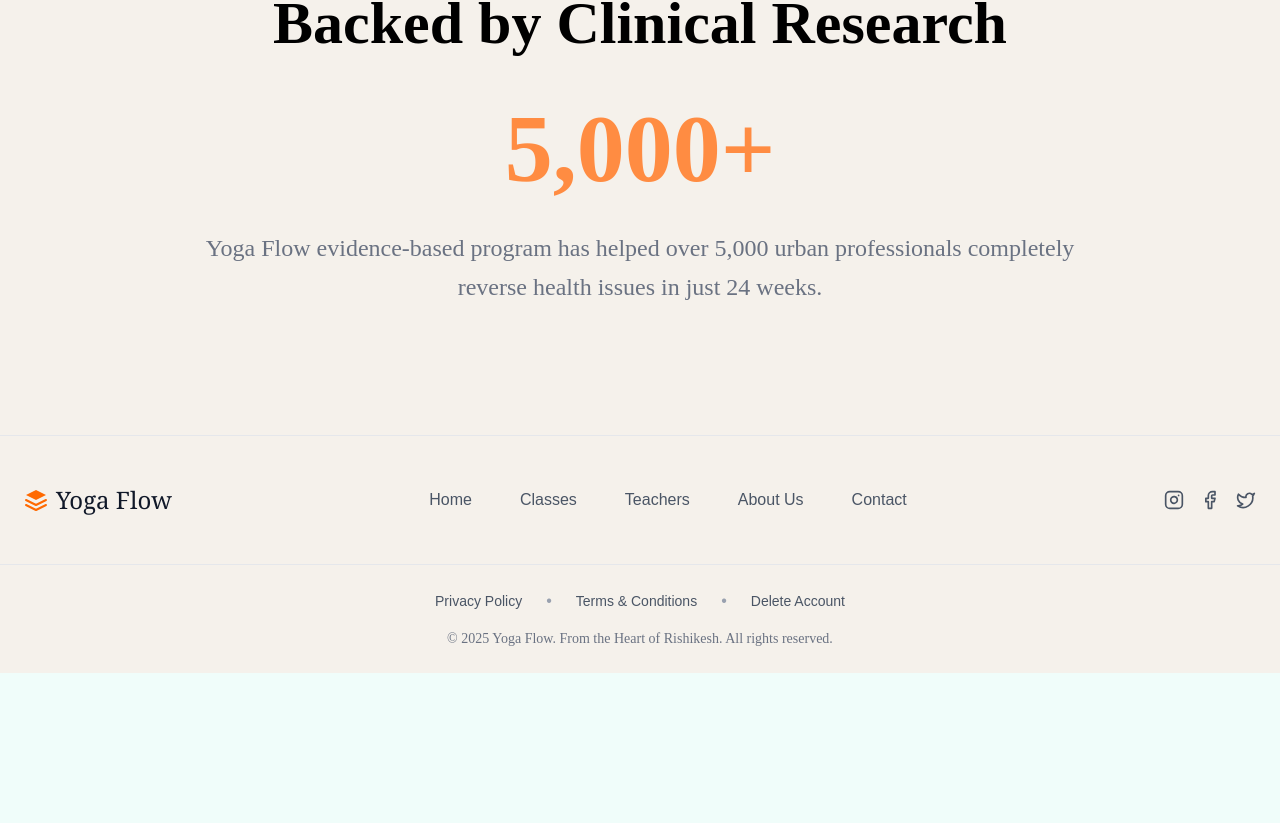
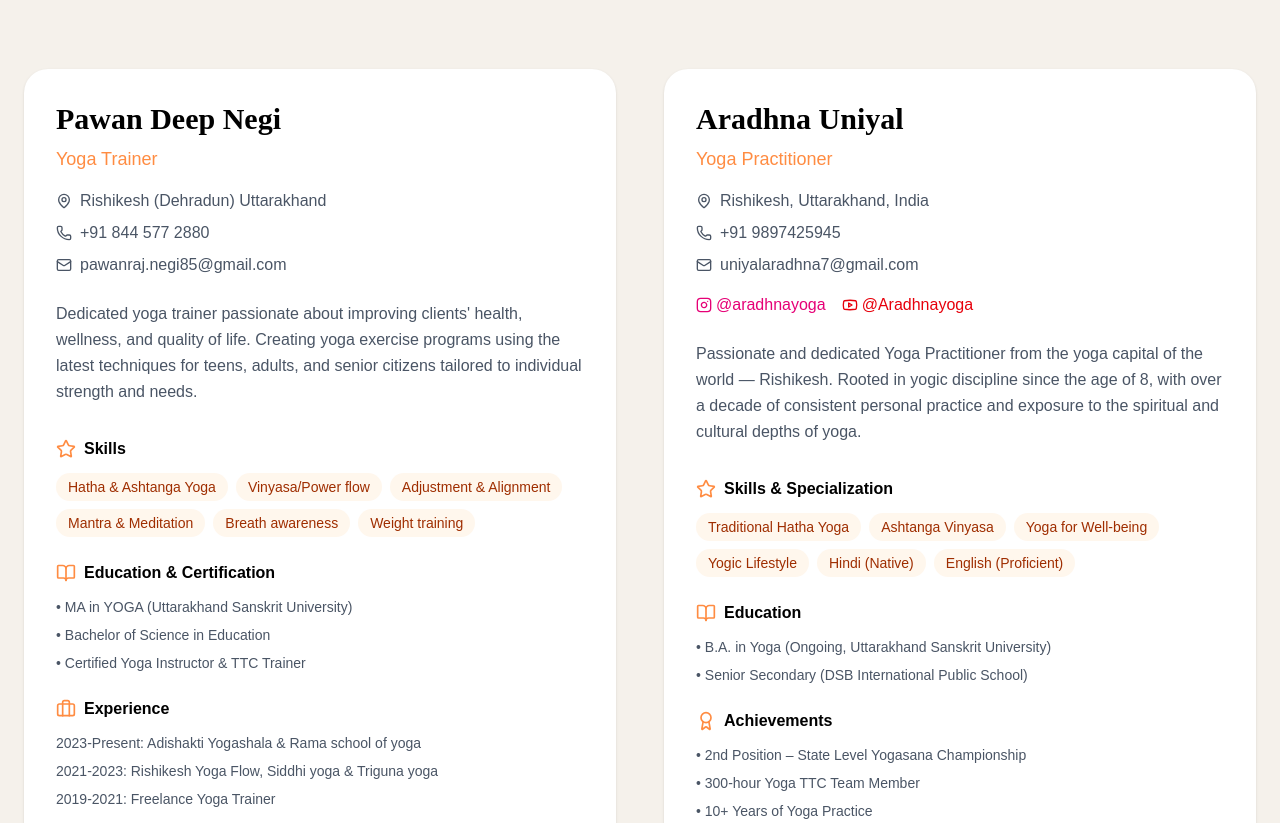
Before and after one commit to vishuRizz/yoga-flow-web, a Next.js app: page / in a window 1280 px wide. Shown: the part 1577-2400 px from the top of the page. Before the commit the page ends 2250 px from the top, so only its background shows below. Built offline with nearby package versions, Linux system fonts and the light colour scheme.

Commit message:
portfolio

```diff
--- a/components/PortfolioSections.tsx
+++ b/components/PortfolioSections.tsx
@@ -1,8 +1,11 @@
 import React from 'react';
+import { MapPin, Phone, Mail, Instagram, Youtube, Award, BookOpen, Briefcase, Star } from 'lucide-react';
 
-export default function Research() {
+export default function PortfolioSections() {
   return (
-    <section className="bg-[#f5f1eb] py-32 px-6">
+    <div className="bg-[#f5f1eb]">
+      {/* Existing Research Section */}
+      {/* <section className="py-20 px-6 border-b border-gray-200">
         <div className="max-w-5xl mx-auto text-center">
           <h2 className="text-5xl md:text-6xl font-bold text-black mb-12" style={{ fontFamily: 'serif' }}>
             Backed by Clinical Research
@@ -18,6 +21,157 @@ export default function Research() {
             Yoga Flow evidence-based program has helped over 5,000 urban professionals completely reverse health issues in just 24 weeks.
           </p>
         </div>
+      </section> */}
+
+      {/* New Instructors Section */}
+      <section className="py-20 px-6">
+        <div className="max-w-7xl mx-auto">
+          <h2 className="text-5xl md:text-6xl font-bold text-black mb-16 text-center" style={{ fontFamily: 'serif' }}>
+            Meet Our Instructors
+          </h2>
+
+          <div className="grid grid-cols-1 lg:grid-cols-2 gap-12">
+            {/* Pawan Deep Negi */}
+            <div className="bg-white rounded-3xl p-8 shadow-sm hover:shadow-md transition-shadow">
+              <div className="mb-8">
+                <h3 className="text-3xl font-bold text-black mb-2" style={{ fontFamily: 'serif' }}>Pawan Deep Negi</h3>
+                <p className="text-[#ff8c42] font-medium text-lg mb-4">Yoga Trainer</p>
+
+                <div className="flex flex-col gap-2 text-gray-600 mb-6">
+                  <div className="flex items-center gap-2">
+                    <MapPin className="w-4 h-4" />
+                    <span>Rishikesh (Dehradun) Uttarakhand</span>
+                  </div>
+                  <div className="flex items-center gap-2">
+                    <Phone className="w-4 h-4" />
+                    <span>+91 844 577 2880</span>
+                  </div>
+                  <div className="flex items-center gap-2">
+                    <Mail className="w-4 h-4" />
+                    <span>pawanraj.negi85@gmail.com</span>
+                  </div>
+                </div>
+
+                <p className="text-gray-600 leading-relaxed mb-6">
+                  Dedicated yoga trainer passionate about improving clients' health, wellness, and quality of life.
+                  Creating yoga exercise programs using the latest techniques for teens, adults, and senior citizens
+                  tailored to individual strength and needs.
+                </p>
+              </div>
+
+              <div className="space-y-6">
+                <div>
+                  <h4 className="font-bold text-black mb-3 flex items-center gap-2">
+                    <Star className="w-5 h-5 text-[#ff8c42]" /> Skills
+                  </h4>
+                  <div className="flex flex-wrap gap-2">
+                    {["Hatha & Ashtanga Yoga", "Vinyasa/Power flow", "Adjustment & Alignment", "Mantra & Meditation", "Breath awareness", "Weight training"].map((skill, i) => (
+                      <span key={i} className="bg-orange-50 text-orange-800 px-3 py-1 rounded-full text-sm">
+                        {skill}
+                      </span>
+                    ))}
+                  </div>
+                </div>
+
+                <div>
+                  <h4 className="font-bold text-black mb-3 flex items-center gap-2">
+                    <BookOpen className="w-5 h-5 text-[#ff8c42]" /> Education & Certification
+                  </h4>
+                  <ul className="space-y-2 text-gray-600 text-sm">
+                    <li>• MA in YOGA (Uttarakhand Sanskrit University)</li>
+                    <li>• Bachelor of Science in Education</li>
+                    <li>• Certified Yoga Instructor & TTC Trainer</li>
+                  </ul>
+                </div>
+
+                <div>
+                  <h4 className="font-bold text-black mb-3 flex items-center gap-2">
+                    <Briefcase className="w-5 h-5 text-[#ff8c42]" /> Experience
+                  </h4>
+                  <ul className="space-y-2 text-gray-600 text-sm">
+                    <li><span className="font-medium">2023-Present:</span> Adishakti Yogashala & Rama school of yoga</li>
+                    <li><span className="font-medium">2021-2023:</span> Rishikesh Yoga Flow, Siddhi yoga & Triguna yoga</li>
+                    <li><span className="font-medium">2019-2021:</span> Freelance Yoga Trainer</li>
+                  </ul>
+                </div>
+              </div>
+            </div>
+
+            {/* Aradhna Uniyal */}
+            <div className="bg-white rounded-3xl p-8 shadow-sm hover:shadow-md transition-shadow">
+              <div className="mb-8">
+                <h3 className="text-3xl font-bold text-black mb-2" style={{ fontFamily: 'serif' }}>Aradhna Uniyal</h3>
+                <p className="text-[#ff8c42] font-medium text-lg mb-4">Yoga Practitioner</p>
+
+                <div className="flex flex-col gap-2 text-gray-600 mb-6">
+                  <div className="flex items-center gap-2">
+                    <MapPin className="w-4 h-4" />
+                    <span>Rishikesh, Uttarakhand, India</span>
+                  </div>
+                  <div className="flex items-center gap-2">
+                    <Phone className="w-4 h-4" />
+                    <span>+91 9897425945</span>
+                  </div>
+                  <div className="flex items-center gap-2">
+                    <Mail className="w-4 h-4" />
+                    <span>uniyalaradhna7@gmail.com</span>
+                  </div>
+                  <div className="flex gap-4 mt-2">
+                    <a href="https://instagram.com/aradhnayoga" className="text-pink-600 hover:text-pink-700 flex items-center gap-1">
+                      <Instagram className="w-4 h-4" /> @aradhnayoga
+                    </a>
+                    <a href="https://youtube.com/@Aradhnayoga" className="text-red-600 hover:text-red-700 flex items-center gap-1">
+                      <Youtube className="w-4 h-4" /> @Aradhnayoga
+                    </a>
+                  </div>
+                </div>
+
+                <p className="text-gray-600 leading-relaxed mb-6">
+                  Passionate and dedicated Yoga Practitioner from the yoga capital of the world — Rishikesh.
+                  Rooted in yogic discipline since the age of 8, with over a decade of consistent personal practice
+                  and exposure to the spiritual and cultural depths of yoga.
+                </p>
+              </div>
+
+              <div className="space-y-6">
+                <div>
+                  <h4 className="font-bold text-black mb-3 flex items-center gap-2">
+                    <Star className="w-5 h-5 text-[#ff8c42]" /> Skills & Specialization
+                  </h4>
+                  <div className="flex flex-wrap gap-2">
+                    {["Traditional Hatha Yoga", "Ashtanga Vinyasa", "Yoga for Well-being", "Yogic Lifestyle", "Hindi (Native)", "English (Proficient)"].map((skill, i) => (
+                      <span key={i} className="bg-orange-50 text-orange-800 px-3 py-1 rounded-full text-sm">
+                        {skill}
+                      </span>
+                    ))}
+                  </div>
+                </div>
+
+                <div>
+                  <h4 className="font-bold text-black mb-3 flex items-center gap-2">
+                    <BookOpen className="w-5 h-5 text-[#ff8c42]" /> Education
+                  </h4>
+                  <ul className="space-y-2 text-gray-600 text-sm">
+                    <li>• B.A. in Yoga (Ongoing, Uttarakhand Sanskrit University)</li>
+                    <li>• Senior Secondary (DSB International Public School)</li>
+                  </ul>
+                </div>
+
+                <div>
+                  <h4 className="font-bold text-black mb-3 flex items-center gap-2">
+                    <Award className="w-5 h-5 text-[#ff8c42]" /> Achievements
+                  </h4>
+                  <ul className="space-y-2 text-gray-600 text-sm">
+                    <li>• 2nd Position – State Level Yogasana Championship</li>
+                    <li>• 300-hour Yoga TTC Team Member</li>
+                    <li>• 10+ Years of Yoga Practice</li>
+                  </ul>
+                </div>
+              </div>
+            </div>
+          </div>
+        </div>
       </section>
+    </div>
   );
 }
--- a/components/Research.tsx
+++ /dev/null
@@ -1,23 +0,0 @@
-import React from 'react';
-
-export default function Research() {
-  return (
-    <section className="bg-[#f5f1eb] py-32 px-6">
-      <div className="max-w-5xl mx-auto text-center">
-        <h2 className="text-5xl md:text-6xl font-bold text-black mb-12" style={{ fontFamily: 'serif' }}>
-          Backed by Clinical Research
-        </h2>
-
-        <div className="mb-8">
-          <p className="text-7xl md:text-8xl font-bold text-[#ff8c42] mb-2" style={{ fontFamily: 'serif' }}>
-            5,000+
-          </p>
-        </div>
-
-        <p className="text-xl md:text-2xl text-gray-500 leading-relaxed max-w-4xl mx-auto" style={{ fontFamily: 'serif' }}>
-          Yoga Flow evidence-based program has helped over 5,000 urban professionals completely reverse health issues in just 24 weeks.
-        </p>
-      </div>
-    </section>
-  );
-}
```
Lines whose indentation alone changed are shown as unchanged.
